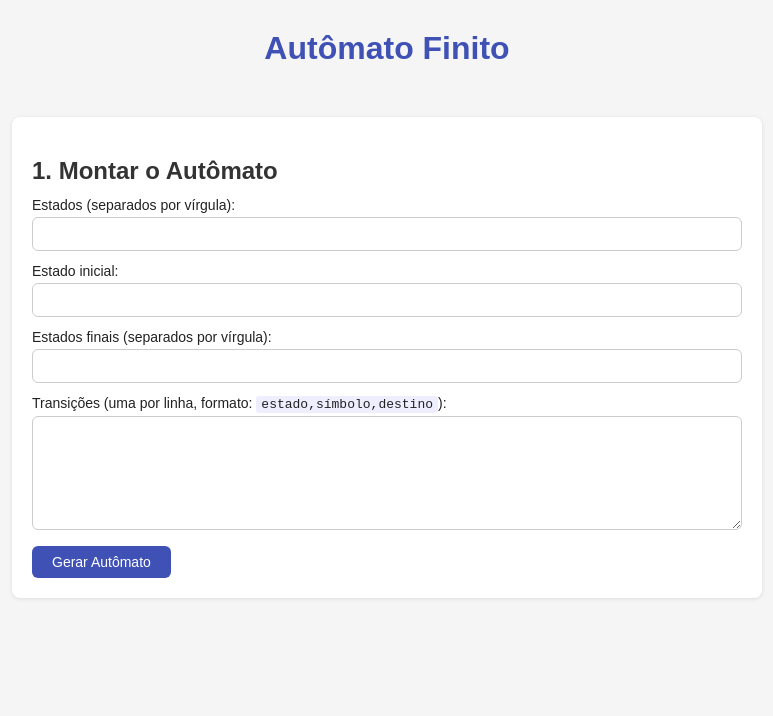
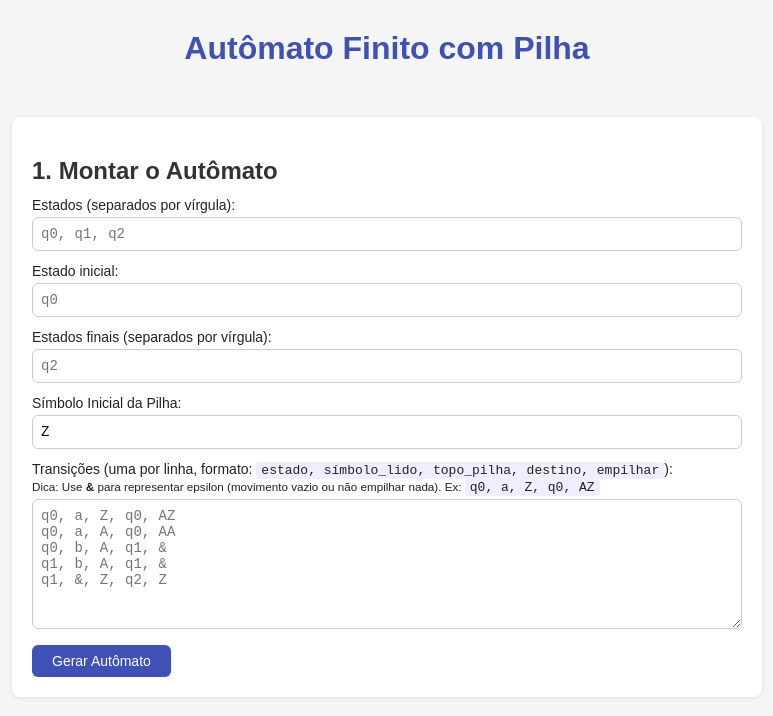
Before and after one commit to ErickSchneiderRodrigues964/Automato-Finito-Completo, a plain HTML site: page index.html in a window 1280 px wide. Shown: the whole page, without its empty margins (253-1026 px from the left). Drawn offline with Linux system fonts and the light colour scheme.

Commit message:
Update title and labels for stack automaton

```diff
--- a/index.html
+++ b/index.html
@@ -2,39 +2,52 @@
 <html lang="pt-BR">
 <head>
   <meta charset="UTF-8" />
-  <title>Autômato Finito</title>
+  <title>Autômato Finito com Pilha</title>
   <link rel="stylesheet" href="style.css" />
 </head>
 <body>
 
-  <h1>Autômato Finito</h1>
+  <h1>Autômato Finito com Pilha</h1>
 
   <section>
     <h2>1. Montar o Autômato</h2>
 
     <label>Estados (separados por vírgula):
-      <input type="text" id="estados" />
+      <input type="text" id="estados" placeholder="q0, q1, q2" />
     </label>
 
     <label>Estado inicial:
-      <input type="text" id="inicial"  />
+      <input type="text" id="inicial" placeholder="q0" />
     </label>
 
     <label>Estados finais (separados por vírgula):
-      <input type="text" id="finais"  />
+      <input type="text" id="finais" placeholder="q2" />
     </label>
 
-    <label>Transições (uma por linha, formato: <code>estado,símbolo,destino</code>):
-      <textarea id="transicoes" rows="6"></textarea>
+    <label>Símbolo Inicial da Pilha:
+      <input type="text" id="pilha-inicial" value="Z" />
+    </label>
+
+    <label>Transições (uma por linha, formato: <code>estado, símbolo_lido, topo_pilha, destino, empilhar</code>):
+      <br><small>Dica: Use <b>&</b> para representar epsilon (movimento vazio ou não empilhar nada). Ex: <code>q0, a, Z, q0, AZ</code></small>
+      <textarea id="transicoes" rows="7" placeholder="q0, a, Z, q0, AZ&#10;q0, a, A, q0, AA&#10;q0, b, A, q1, &&#10;q1, b, A, q1, &&#10;q1, &, Z, q2, Z"></textarea>
     </label>
 
     <button onclick="gerarAF()">Gerar Autômato</button>
   </section>
 
-
   <section id="secao-af" hidden>
     <h2>2. Autômato</h2>
-    <canvas id="canvas" width="700" height="320"></canvas>
+    <div class="visual-container">
+      <canvas id="canvas" width="600" height="320"></canvas>
+
+      <div id="pilha-container">
+        <h3>Estado da Pilha</h3>
+        <div id="pilha-visual">
+          <div class="pilha-item fundo">Z</div>
+        </div>
+      </div>
+    </div>
     <p class="legenda">⬤ normal &nbsp;|&nbsp; ◎ final &nbsp;|&nbsp; → inicial &nbsp;|&nbsp; arraste os estados</p>
   </section>
 
@@ -42,7 +55,7 @@
     <h2>3. Testar Palavra</h2>
 
     <label>Palavra:
-      <input type="text" id="palavra" />
+      <input type="text" id="palavra" placeholder="Ex: aabb" />
     </label>
 
     <button onclick="testar()">Testar</button>
```
